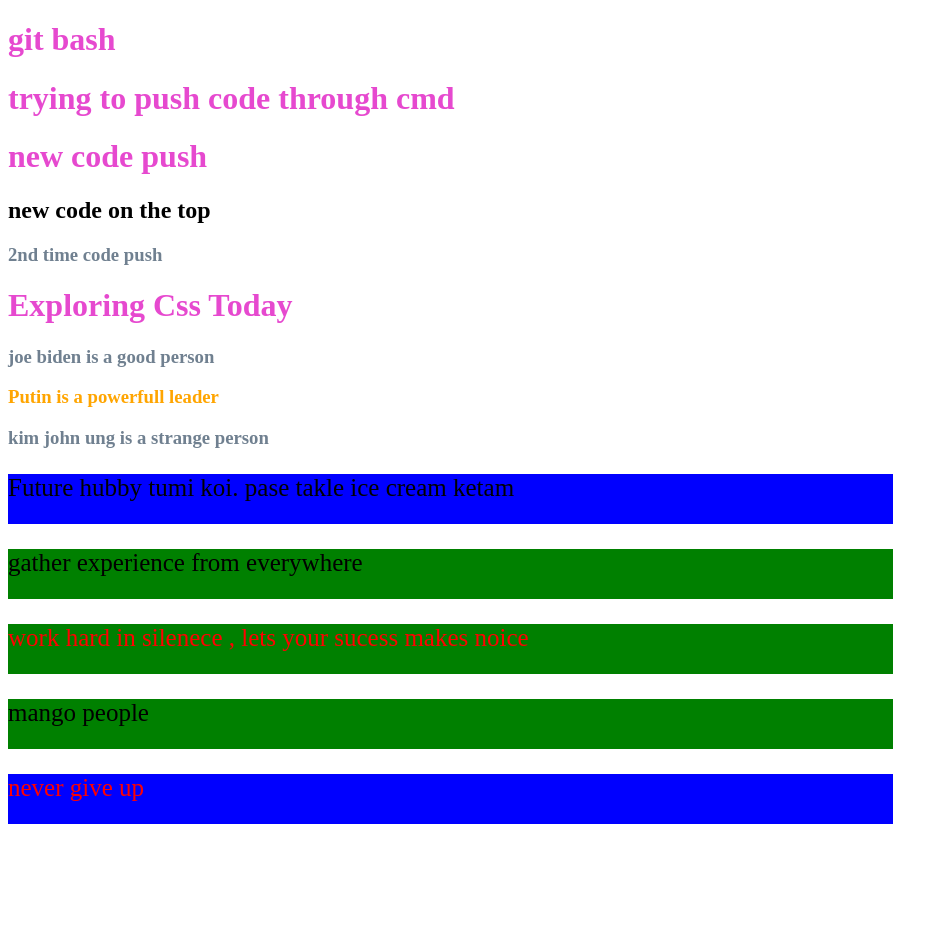
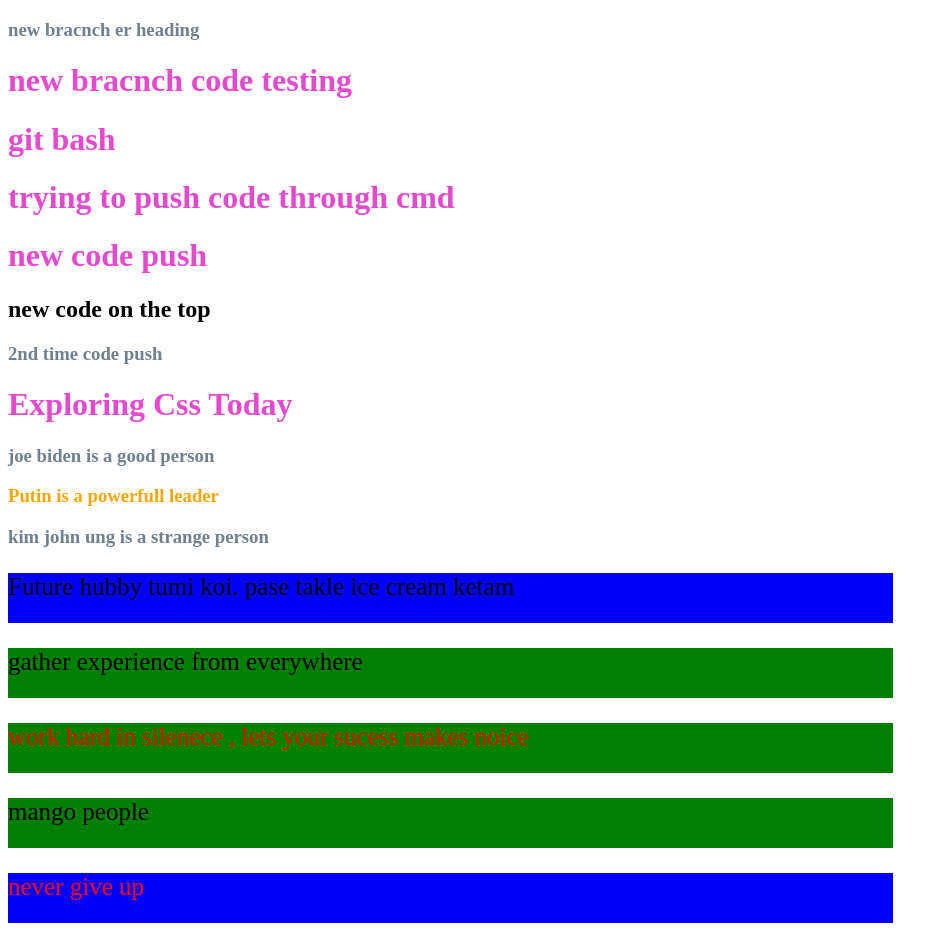
Before and after one commit to mdfuadahmed/pretty-css, a plain HTML site: page pretty-css.html in a window 1280 px wide. Shown: the whole page, without its empty margins (0-949 px from the left). Before the commit the page ends 849 px from the top, so only its background shows below. Drawn offline with Linux system fonts and the light colour scheme.

Commit message:
code push on new brach

```diff
--- a/pretty-css.html
+++ b/pretty-css.html
@@ -8,6 +8,9 @@
     <link rel="stylesheet" href="style.css">
 </head>
 <body>
+    <h3>new bracnch er heading</h3>
+    <h1>new bracnch code testing</h1>
+
     <h1>git bash</h1>
     <h1>trying to push code through cmd</h1>
     <h1>new code push</h1>
```
